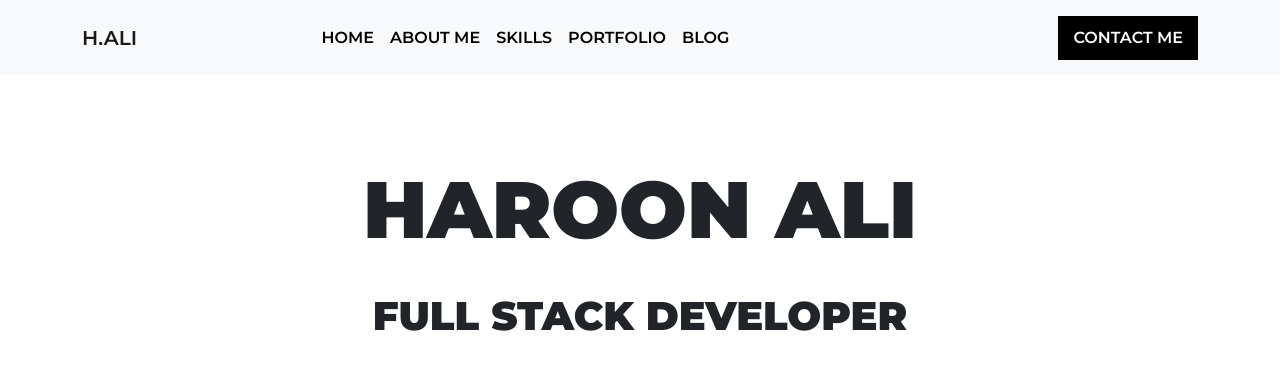
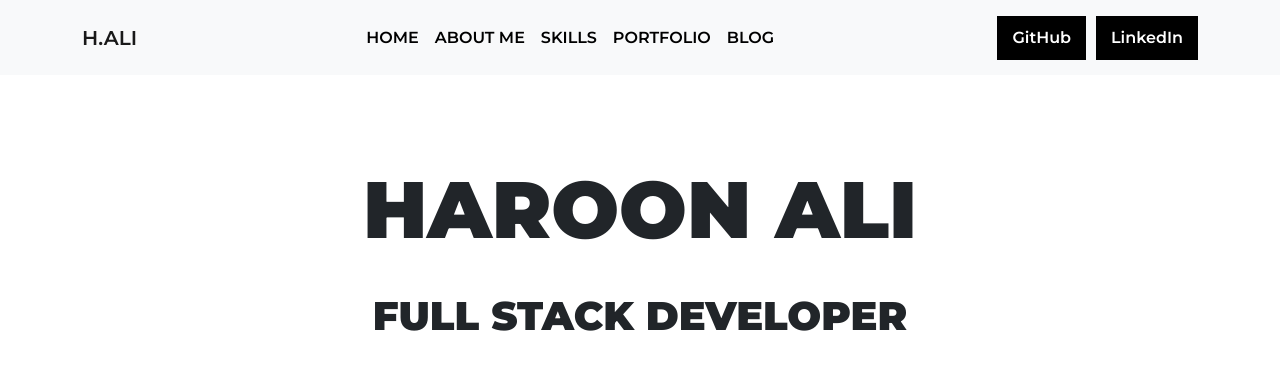
Before and after one commit to haroon-ali-dev/portfolio-website, a Next.js app in the folder user/: page / in a window 1280 px wide. Shown: the top 370 px of the page. Built offline with nearby package versions, Linux system fonts and the light colour scheme.

Commit message:
fix navbar buttons

```diff
--- a/user/components/NavBar.js
+++ b/user/components/NavBar.js
@@ -18,7 +18,10 @@ export default function NavBar() {
                         <Nav.Link href="#portfolio">PORTFOLIO</Nav.Link>
                         <Nav.Link href="#blog">BLOG</Nav.Link>
                     </Nav>
-                    <Nav.Link className={`${styles.contactBtn} ms-auto`} href="#contact">CONTACT ME</Nav.Link>
+                    <div className="d-flex">
+                        <Nav.Link className={styles.contactBtn} href="#contact">GitHub</Nav.Link>
+                        <Nav.Link className={styles.contactBtn} href="#contact">LinkedIn</Nav.Link>
+                    </div>
                 </Navbar.Collapse>
             </Container>
         </Navbar>
--- a/user/components/NavBar.module.css
+++ b/user/components/NavBar.module.css
@@ -11,4 +11,5 @@
     background-color: black;
     color: white;
     padding: 10px 15px 10px 15px;
+    margin-left: 10px;
 }
```
